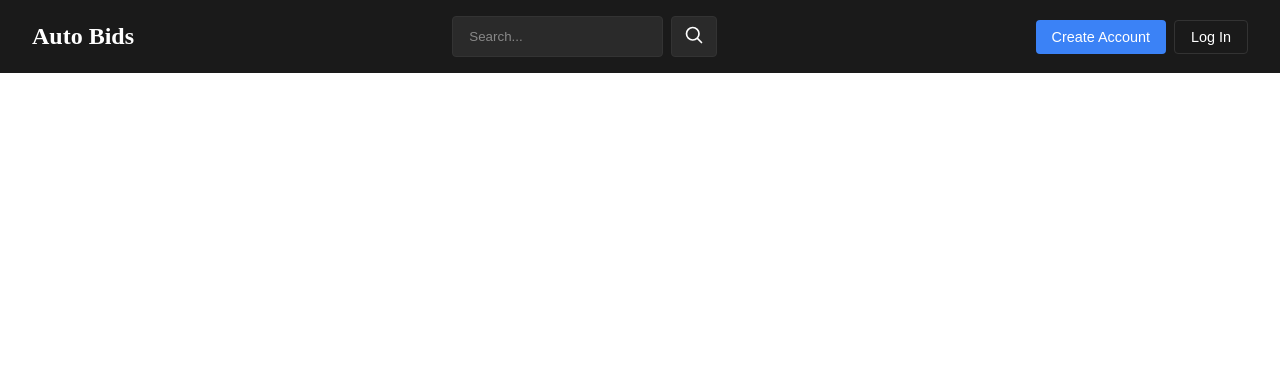
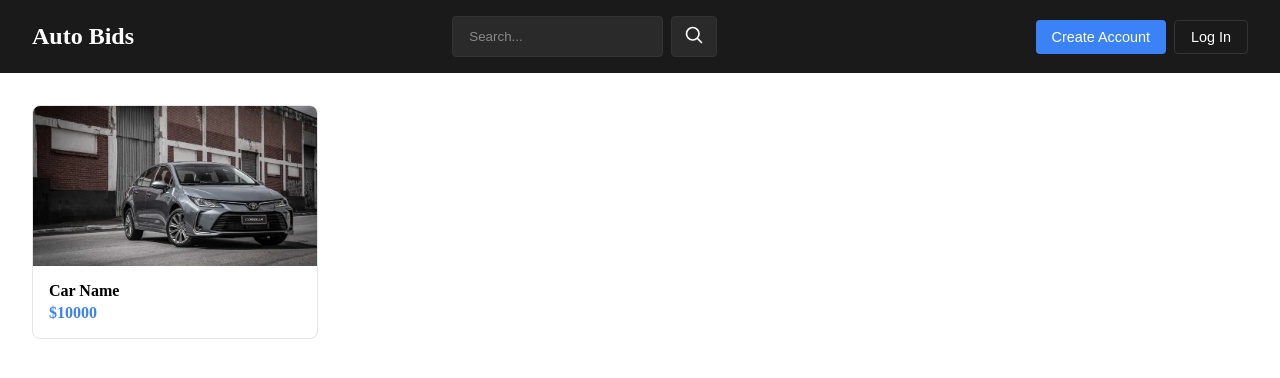
Before and after one commit to AnthonyRossa/verzel-auction-house, a React app in the folder frontend/: page / in a window 1280 px wide. Shown: the top 378 px of the page. Built offline with nearby package versions, Linux system fonts and the light colour scheme; the HTML template or start-up script is replaced by a standard one.

Commit message:
create cards components

```diff
--- a/frontend/src/components/App/App.jsx
+++ b/frontend/src/components/App/App.jsx
@@ -1,15 +1,13 @@
-import { useState } from "react";
 import "./App.css";
 import Nav from "../Nav/Nav";
+import Cards from "../Cards/Cards"
 
-function App() {
-  const [count, setCount] = useState(0);
+export default function App() {
 
   return (
     <>
       <Nav />
+      <Cards />
     </>
   );
 }
-
-export default App;
--- a/frontend/src/components/Cards/Cards.css
+++ b/frontend/src/components/Cards/Cards.css
@@ -0,0 +1,39 @@
+.cards {
+  display: grid;
+  grid-template-columns: repeat(auto-fill, minmax(240px, 1fr));
+  gap: 1.5rem;
+  padding: 2rem;
+}
+
+.cards__card {
+  background: #fff;
+  border: 1px solid #e5e5e5;
+  border-radius: 8px;
+  overflow: hidden;
+  transition: box-shadow 0.2s;
+  cursor: pointer;
+}
+
+.cards__card:hover {
+  box-shadow: 0 4px 12px rgba(0, 0, 0, 0.1);
+}
+
+.cards__img {
+  width: 100%;
+  height: 160px;
+  object-fit: cover;
+}
+
+.cards__title {
+  margin: 0;
+  padding: 0.75rem 1rem 0;
+  font-size: 1rem;
+  font-weight: 600;
+}
+
+.cards__price {
+  margin: 0;
+  padding: 0.25rem 1rem 1rem;
+  color: #3b82f6;
+  font-weight: 600;
+}
--- a/frontend/src/components/Cards/Cards.jsx
+++ b/frontend/src/components/Cards/Cards.jsx
@@ -0,0 +1,16 @@
+import "./Cards.css";
+import CarImage from "../../images/corolla.png"
+
+export default function Cards() {
+  return (
+    <>
+      <section className="cards">
+        <div className="cards__card">
+          <img className="cards__img" src={CarImage}/>
+          <h3 className="cards__title">Car Name</h3>
+          <p className="cards__price">$10000</p>
+        </div>
+      </section>
+    </>
+  );
+}
```
Also changed, not shown: frontend/src/images/corolla.png (added).
